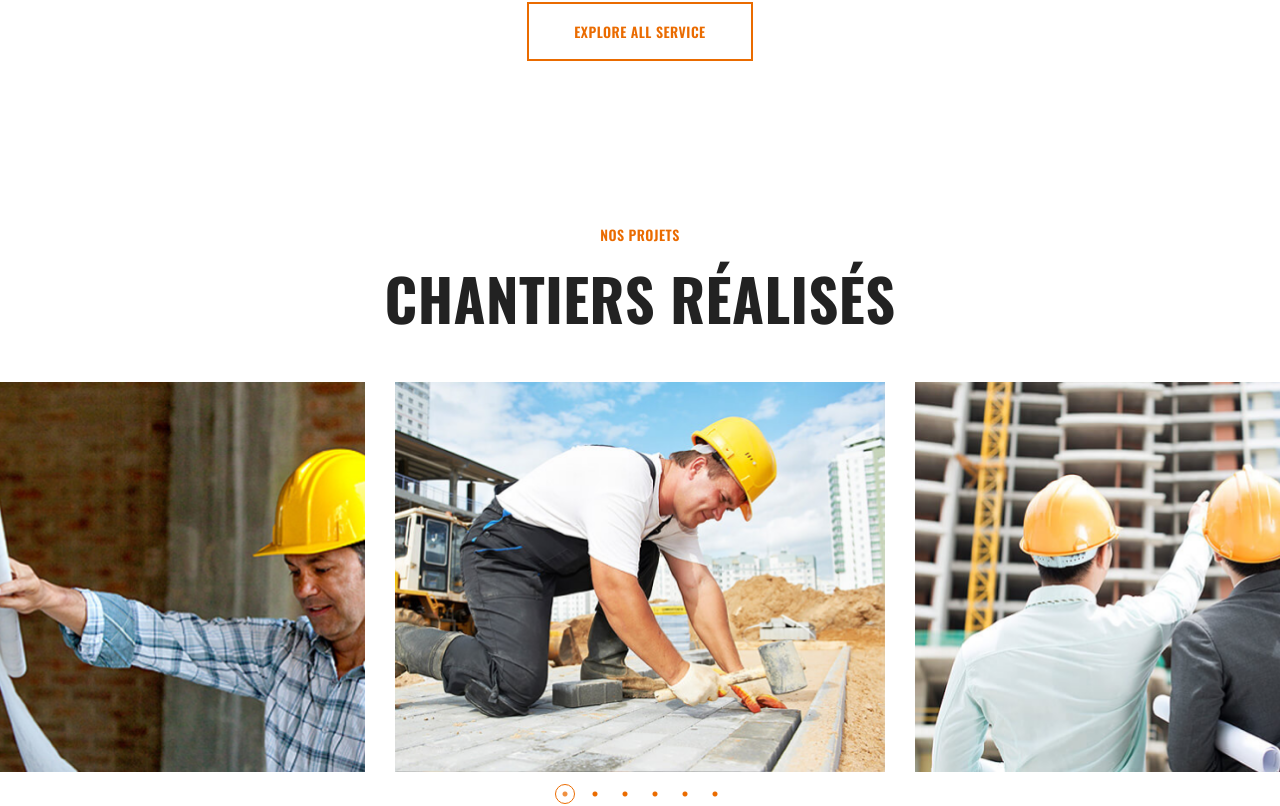
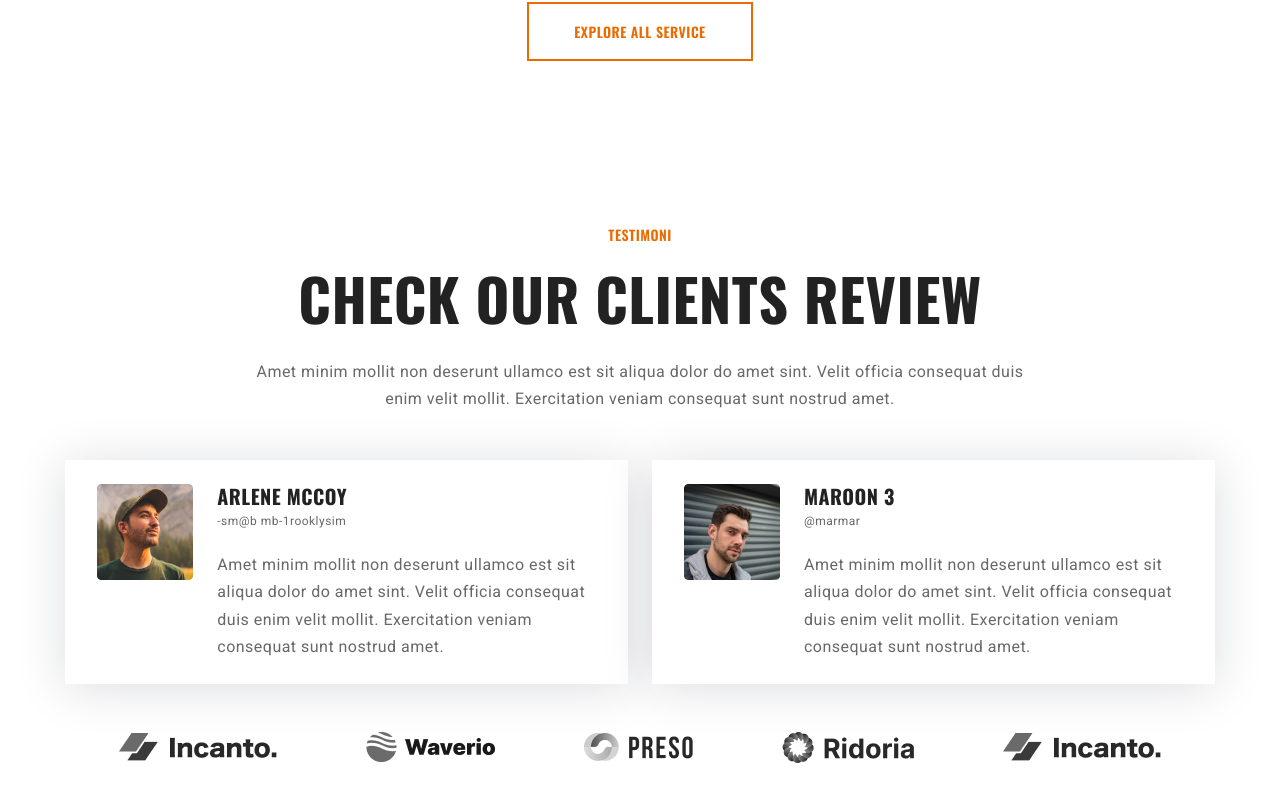
Before and after one commit to YoanGvs/tugautTPV3, a React (Create React App) app: page / in a window 1280 px wide. Shown: the part 3036-3842 px from the top of the page. Built offline with nearby package versions, Linux system fonts and the light colour scheme.

Commit message:
💄 Ajout du composant Testimonial et intégration dans les sections About et Index

```diff
--- /dev/null
+++ b/src/component/Section/Testimonial.jsx
@@ -0,0 +1,86 @@
+import React from "react";
+
+const Testimonial = () => {
+  return (
+    <section>
+      <div className="container">
+        <div className="text-center mb-5">
+          <p className="semi-bold font__size--14 text__14-1024 color__orange text-uppercase">
+            testimoni
+          </p>
+          <h3 className="bold font__size--58 text__50-1024 text__50-sm text__50-xs text-uppercase mb-4">
+            Check Our Clients Review
+          </h3>
+          <p className="normal font__size--16 color__gray-1 roboto">
+            Amet minim mollit non deserunt ullamco est sit aliqua dolor do amet sint. Velit
+            officia consequat duis <br className="d-none d-md-block" /> enim velit mollit.
+            Exercitation veniam consequat sunt nostrud amet.
+          </p>
+        </div>
+
+        <div className="row justify-content-center mb-5">
+          <div className="col-xl-11">
+            <div className="row">
+              <div className="col-lg-6 mb-4 mb-lg-0">
+                <div className="wrapper__card-testimonial">
+                  <div className="d-flex align-items-start flex-wrap flex-sm-nowrap">
+                    <img src="./../images/Rectangle 2.png" className="img" alt="" />
+                    <div className="ms-sm-4 mt-4 mt-sm-0">
+                      <h5 className="emdium font__size--20 text__20-1024 text-uppercase mb-0">
+                        Arlene Mccoy
+                      </h5>
+                      <p className="normal font__size--12 text__12-1024 color__gray-1 roboto mb-3">
+                        -sm@b mb-1rooklysim
+                      </p>
+
+                      <p className="normal font__size--16 color__gray-1 roboto mb-0">
+                        Amet minim mollit non deserunt ullamco est sit aliqua dolor do amet sint.
+                        Velit officia consequat duis enim velit mollit. Exercitation veniam
+                        consequat sunt nostrud amet.
+                      </p>
+                    </div>
+                  </div>
+                </div>
+              </div>
+              <div className="col-lg-6">
+                <div className="wrapper__card-testimonial">
+                  <div className="d-flex align-items-start flex-wrap flex-sm-nowrap">
+                    <img src="./../images/Rectangle 2 (1).png" className="img" alt="" />
+                    <div className="ms-sm-4 mt-4 mt-sm-0">
+                      <h5 className="emdium font__size--20 text__20-1024 text-uppercase mb-0">
+                        maroon 3
+                      </h5>
+                      <p className="normal font__size--12 text__12-1024 color__gray-1 roboto mb-sm-3 mb-1">
+                        @marmar
+                      </p>
+
+                      <p className="normal font__size--16 color__gray-1 roboto mb-0">
+                        Amet minim mollit non deserunt ullamco est sit aliqua dolor do amet sint.
+                        Velit officia consequat duis enim velit mollit. Exercitation veniam
+                        consequat sunt nostrud amet.
+                      </p>
+                    </div>
+                  </div>
+                </div>
+              </div>
+            </div>
+          </div>
+        </div>
+
+        <div className="row justify-content-center">
+          <div className="col-xl-10">
+            <div className="wrapper__brand-testimonial d-flex flex-wrap flex-lg-nowrap align-items-center justify-content-lg-between justify-content-center">
+              <img src="./../images/8.png" alt="" />
+              <img src="./../images/1.png" alt="" />
+              <img src="./../images/6.png" alt="" />
+              <img src="./../images/7.png" alt="" />
+              <img src="./../images/8.png" alt="" />
+            </div>
+          </div>
+        </div>
+      </div>
+    </section>
+  );
+};
+
+export default Testimonial;
--- a/src/container/homepage/About.jsx
+++ b/src/container/homepage/About.jsx
@@ -6,6 +6,7 @@ import AboutSec from '../../component/Section/About'
 import Head from '../../component/Section/Head'
 import Number from '../../component/Section/Number'
 import Step from '../../component/Section/Step'
+import Testimonial from '../../component/Section/Testimonial'
 
 const About = () => {
     return (
@@ -24,61 +25,7 @@ const About = () => {
 
                 <Step />
 
-                <section>
-                    <div className="container">
-                        <div className="text-center mb-5">
-                            <p className="semi-bold font__size--14 text__14-1024 color__orange text-uppercase">testimoni</p>
-                            <h3 className="bold font__size--58 text__50-1024 text__50-sm text__50-xs text-uppercase mb-4">Check Our Clients Review</h3>
-                            <p className='normal font__size--16 color__gray-1 roboto'>Amet minim mollit non deserunt ullamco est sit aliqua dolor do amet sint. Velit officia consequat duis <br className='d-none d-md-block' /> enim velit mollit. Exercitation veniam consequat sunt nostrud amet.</p>
-                        </div>
-
-                        <div className="row justify-content-center mb-5">
-                            <div className="col-xl-11">
-                                <div className="row">
-                                    <div className="col-lg-6 mb-4 mb-lg-0">
-                                        <div className="wrapper__card-testimonial">
-                                            <div className="d-flex align-items-start flex-wrap flex-sm-nowrap">
-                                                <img src="./../images/Rectangle 2.png" className='img' alt="" />
-                                                <div className='ms-sm-4 mt-4 mt-sm-0'>
-                                                    <h5 className='emdium font__size--20 text__20-1024 text-uppercase mb-0'>Arlene Mccoy</h5>
-                                                    <p className='normal font__size--12 text__12-1024 color__gray-1 roboto mb-3'>-sm@b mb-1rooklysim</p>
-
-                                                    <p className='normal font__size--16 color__gray-1 roboto mb-0'>Amet minim mollit non deserunt ullamco est sit aliqua dolor do amet sint. Velit officia consequat duis enim velit mollit. Exercitation veniam consequat sunt nostrud amet.</p>
-                                                </div>
-                                            </div>
-                                        </div>
-                                    </div>
-                                    <div className="col-lg-6">
-                                        <div className="wrapper__card-testimonial">
-                                            <div className="d-flex align-items-start flex-wrap flex-sm-nowrap">
-                                                <img src="./../images/Rectangle 2 (1).png" className='img' alt="" />
-                                                <div className='ms-sm-4 mt-4 mt-sm-0'>
-                                                    <h5 className='emdium font__size--20 text__20-1024 text-uppercase mb-0'>maroon 3</h5>
-                                                    <p className='normal font__size--12 text__12-1024 color__gray-1 roboto mb-sm-3 mb-1'>@marmar</p>
-
-                                                    <p className='normal font__size--16 color__gray-1 roboto mb-0'>Amet minim mollit non deserunt ullamco est sit aliqua dolor do amet sint. Velit officia consequat duis enim velit mollit. Exercitation veniam consequat sunt nostrud amet.</p>
-                                                </div>
-                                            </div>
-                                        </div>
-                                    </div>
-                                </div>
-                            </div>
-                        </div>
-
-                        <div className="row justify-content-center">
-                            <div className="col-xl-10">
-                                <div className="wrapper__brand-testimonial d-flex flex-wrap flex-lg-nowrap align-items-center justify-content-lg-between justify-content-center">
-                                    <img src="./../images/8.png" alt="" />
-                                    <img src="./../images/1.png" alt="" />
-                                    <img src="./../images/6.png" alt="" />
-                                    <img src="./../images/7.png" alt="" />
-                                    <img src="./../images/8.png" alt="" />
-                                </div>
-                            </div>
-                        </div>
-
-                    </div>
-                </section>
+                <Testimonial />
 
 
                 <section>
--- a/src/container/homepage/index.jsx
+++ b/src/container/homepage/index.jsx
@@ -8,6 +8,7 @@ import Contact from "../../component/Section/Contact";
 import Service from "../../component/Section/Service";
 import SliderConstruction from "../../component/Slider/SliderConstruction";
 import Step from "../../component/Section/Step";
+import Testimonial from "../../component/Section/Testimonial";
 import services from "../../data/services";
 
 const Index = (props) => {
@@ -83,6 +84,8 @@ const Index = (props) => {
 
         <Service service={featuredServices} />
 
+        <Testimonial />
+
         <section className="overflow-hidden">
           <div className="text-center mb-5">
             <p className="semi-bold font__size--14 text__14-1024 color__orange text-uppercase">
```
